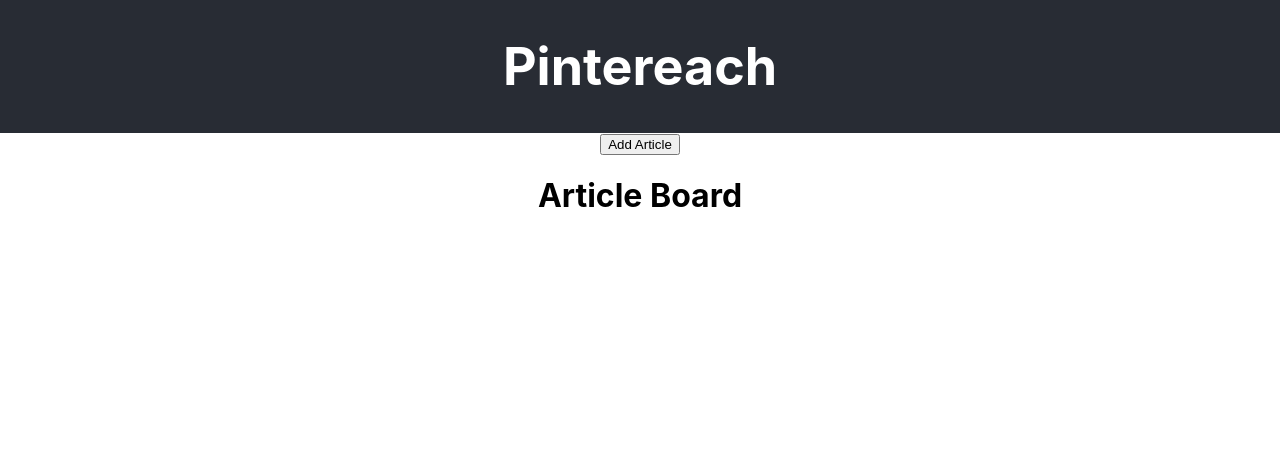
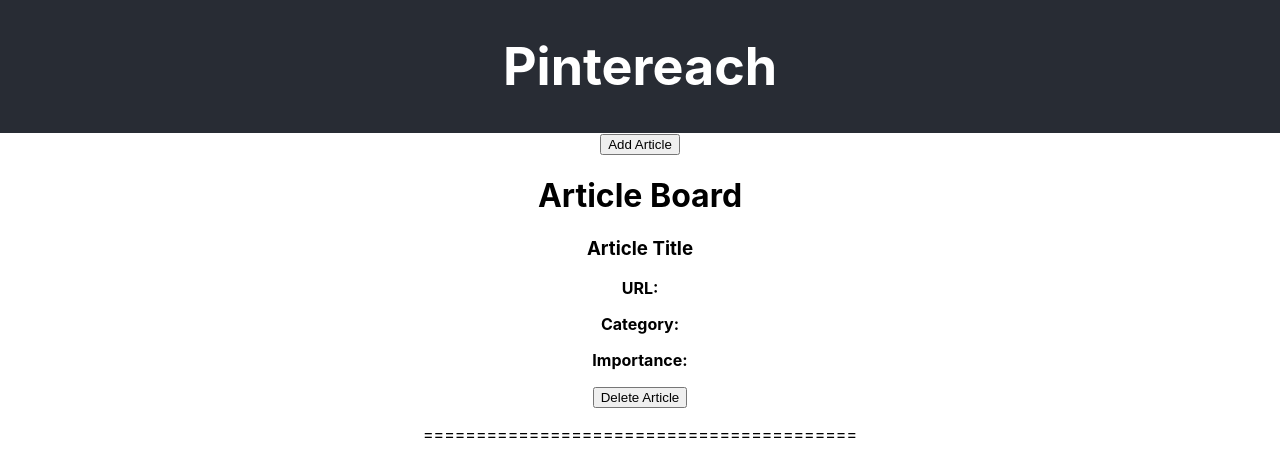
Before and after one commit to ft-pintereach-06/front-end, a React (Create React App) app in the folder pintereach/: page /home in a window 1280 px wide. Shown: the top 476 px of the page. Built offline with nearby package versions, Linux system fonts and the light colour scheme.

Commit message:
built scaffolding for article component. linked component to article list component

```diff
--- /dev/null
+++ b/pintereach/src/components/Article.js
@@ -0,0 +1,51 @@
+import React from 'react';
+import { useHistory } from 'react-router-dom';
+import axios from 'axios';
+
+// TO DO
+    // Build deleteArticle function
+        //  const deleteArticle = (id) => {
+        // let newArticles = articles.filter(article => article.id !== id)
+        // setArticles(newArticles)
+        // }
+
+
+function Article(props) {
+
+    const { push } = useHistory();
+
+    const handleDeleteClick = e => {
+        e.preventDefault();
+        push('/home')
+        // axios.delete('INSERT AXIOS END POINT')
+        //     .then(res => {
+        //         console.log(res)
+        //         // CREATE deleteArticle FUNCTION > VERIFY IF res.data IS APPROPRIATE
+        //         deleteArticle(res.data);
+        //         push('/home');
+        //     })
+        //     .catch(err => {
+        //         console.log(err);
+        //     })
+    }
+
+    return (
+        <div>
+        {/* <h3>{article.title}</h3>
+        <p><b>URL:</b> {article.url}</p>
+        <p><b>Category:</b> {article.category}</p>
+        <p><b>Importance:</b> {article.importance}</p> */}
+
+        <h3>Article Title</h3>
+        <p><b>URL:</b> </p>
+        <p><b>Category:</b> </p>
+        <p><b>Importance:</b> </p>
+
+        <button onClick={handleDeleteClick}>Delete Article</button>
+        <p>=========================================</p>
+
+        </div>
+    )
+}
+
+export default Article;
--- a/pintereach/src/components/ArticleForm.js
+++ b/pintereach/src/components/ArticleForm.js
@@ -1,7 +1,29 @@
 import React from 'react';
 import { StyledLoginForm } from '../styled-components/StyledForm';
+import { useHistory } from 'react-router';
+
+// TO DO
+    // set up validation to not allow form to be submitted if fields are empty
+
 
 export default function ArticleForm(props) {
+
+    let { push } = useHistory();
+
+    const handleSaveClick = e => {
+        e.preventDefault();
+        push('/home')
+        // axios.post('INSERT AXIOS END POINT')
+        //     .then(res => {
+        //         console.log(res)
+        //         // CREATE addArticle FUNCTION > VERIFY IF res.data IS APPROPRIATE
+        //         addArticle(res.data);
+        //         push('/home');
+        //     })
+        //     .catch(err => {
+        //         console.log(err);
+        //     })
+    }
 
     return (
         <div className='container'>
@@ -44,7 +66,7 @@ export default function ArticleForm(props) {
                             </div>
 
                         <div>
-                        <button>Save</button>
+                        <button onClick={handleSaveClick}>Save</button>
                         </div>
                     </div>
                 </form>
--- a/pintereach/src/components/ArticleList.js
+++ b/pintereach/src/components/ArticleList.js
@@ -1,5 +1,5 @@
 import React from 'react';
-import ArticleForm from './ArticleForm';
+import Article from './Article';
 
 function ArticleList(props) {
     // const { articles } = props;
@@ -8,8 +8,9 @@ function ArticleList(props) {
 
     return (
         <div>
-            {/* <ArticleForm /> */}
+            {/* <ArticleCard /> */}
             {/* articles.map(article => <ArticleCard key={article.id} article={article}) */}
+            <Article />
         </div>
     )
 }
```
